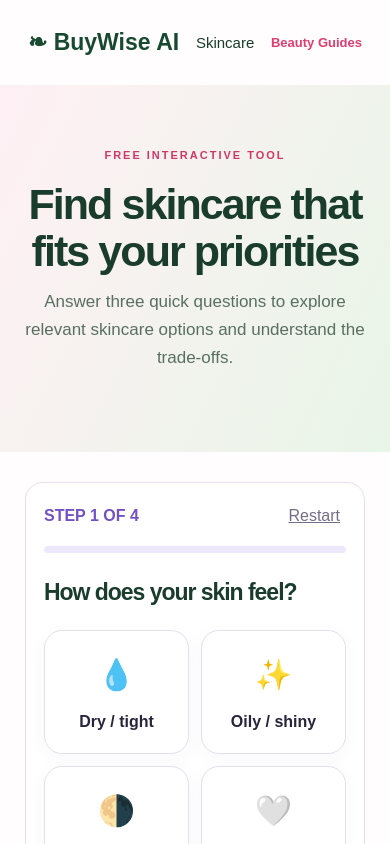
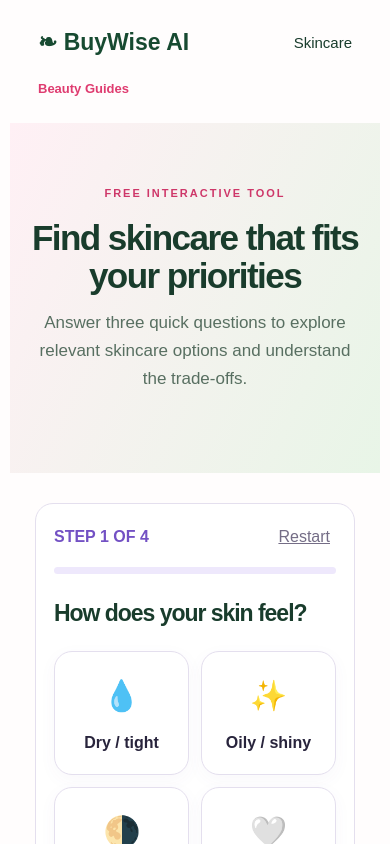
Before and after one commit to GhinwaFAKIH/buywise-ai, a Next.js app in the folder frontend/: page /skincare-finder in a window 390 px wide. Shown: the top 844 px of the page. Built offline with nearby package versions, Linux system fonts and the light colour scheme.

Commit message:
Improve mobile responsiveness and prevent horizontal overflow

```diff
--- a/frontend/app/globals.css
+++ b/frontend/app/globals.css
@@ -270,3 +270,33 @@ body{font-size:17px;line-height:1.7}
 .editorialCoverPhoto{background-size:cover;background-position:center}
 .categoryLandingGrid a{box-shadow:0 12px 34px rgba(83,42,52,.07);overflow:hidden}
 .categoryLandingGrid img{height:225px;object-fit:cover}
+
+/* Responsive layout safeguards: preserve desktop appearance */
+html,body{max-width:100%;overflow-x:clip}
+img,video,iframe{max-width:100%}
+main,section,article,.guidesPage,.guideArticle,.categoryPage,.categoryProduct,.categoryProductGrid,.categoryLandingGrid{min-width:0}
+@media(max-width:767px){
+  .topNav{padding:16px;gap:12px;flex-wrap:wrap}
+  .navLinks{gap:12px;flex-wrap:wrap}
+  .hero{grid-template-columns:minmax(0,1fr);padding:28px 16px 48px}
+  .heroVisual{min-height:300px}
+  .hero h1{font-size:clamp(34px,9vw,48px)}
+  .categoryPage{padding-left:14px;padding-right:14px}
+  .categoryProductGrid,.categoryLandingGrid,.categoryAdvice>div{grid-template-columns:minmax(0,1fr)}
+  .categoryNav{gap:10px 16px}
+  .categoryIntro h1{font-size:clamp(32px,9vw,44px)}
+  .categoryProductVisual img{object-fit:contain}
+  .guidesPage{width:100%;max-width:100%;padding-left:14px;padding-right:14px}
+  .guidesHero h1{font-size:clamp(32px,9vw,46px);overflow-wrap:anywhere}
+  .guideArticle{width:100%;max-width:100%}
+  .editorialCover{grid-template-columns:minmax(0,1fr)}
+  .editorialCoverPhoto,.editorialCoverCopy{grid-column:1}
+  .editorialCoverPhoto{grid-row:1;min-height:210px}
+  .editorialCoverCopy{grid-row:2;padding:24px 18px}
+}
+@media(max-width:390px){
+  .topNav{padding:12px}
+  .categoryPage,.guidesPage{padding-left:10px;padding-right:10px}
+  .categoryProduct{padding:12px}
+  .editorialCoverCopy{padding:20px 14px}
+}
```
